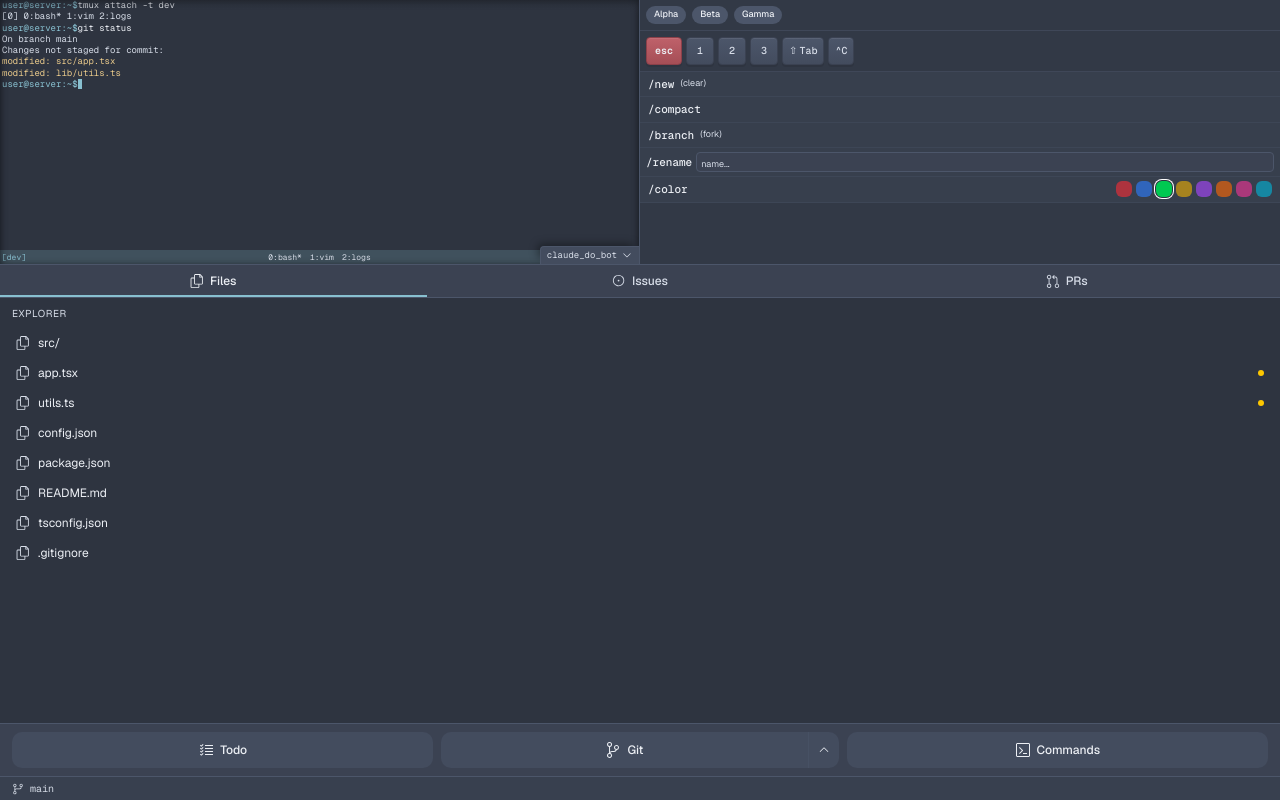
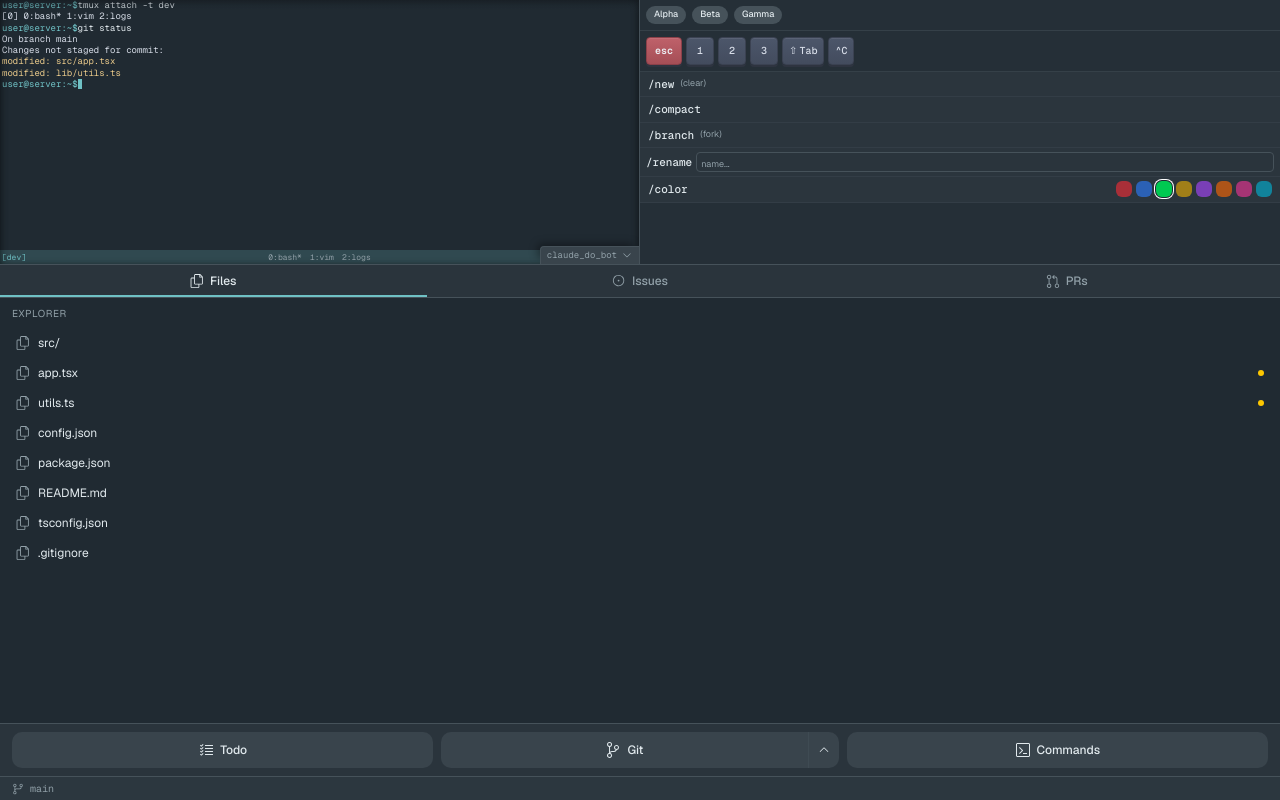
Before and after one commit to claudes-world/v0-cpc-mini-app, a Next.js app: page / in a window 1280 px wide. Built offline with nearby package versions, Linux system fonts and the light colour scheme.

Commit message:
fix: update CSS for proper Nord theme colors in Tailwind v4
Convert hex colors to oklch format and update terminal controls.

Co-authored-by: Liam <1342367+mcorrig4@users.noreply.github.com>

```diff
--- a/app/globals.css
+++ b/app/globals.css
@@ -39,49 +39,58 @@
   --sidebar-ring: oklch(0.708 0 0);
 }
 
-/* Nord Theme - https://www.nordtheme.com */
+/* Nord Theme - https://www.nordtheme.com
+   Polar Night: nord0 #2e3440, nord1 #3b4252, nord2 #434c5e, nord3 #4c566a
+   Snow Storm: nord4 #d8dee9, nord5 #e5e9f0, nord6 #eceff4
+   Frost: nord7 #8fbcbb, nord8 #88c0d0, nord9 #81a1c1, nord10 #5e81ac
+   Aurora: nord11 #bf616a, nord12 #d08770, nord13 #ebcb8b, nord14 #a3be8c, nord15 #b48ead
+*/
 .dark {
-  /* Polar Night - backgrounds */
-  --background: #2e3440;
-  --foreground: #eceff4;
-  --card: #3b4252;
-  --card-foreground: #eceff4;
-  --popover: #3b4252;
-  --popover-foreground: #eceff4;
+  /* Polar Night - backgrounds (blue-gray, not black!) */
+  --background: oklch(0.28 0.02 240);
+  --foreground: oklch(0.93 0.01 230);
+  --card: oklch(0.32 0.02 240);
+  --card-foreground: oklch(0.93 0.01 230);
+  --popover: oklch(0.32 0.02 240);
+  --popover-foreground: oklch(0.93 0.01 230);
   /* Frost - primary accent (nord8 - bright cyan) */
-  --primary: #88c0d0;
-  --primary-foreground: #2e3440;
-  /* Polar Night - secondary */
-  --secondary: #434c5e;
-  --secondary-foreground: #d8dee9;
-  --muted: #434c5e;
-  --muted-foreground: #d8dee9;
-  --accent: #4c566a;
-  --accent-foreground: #eceff4;
+  --primary: oklch(0.76 0.08 200);
+  --primary-foreground: oklch(0.28 0.02 240);
+  /* Polar Night - secondary (nord2) */
+  --secondary: oklch(0.38 0.02 240);
+  --secondary-foreground: oklch(0.87 0.01 230);
+  /* nord2 for muted */
+  --muted: oklch(0.38 0.02 240);
+  --muted-foreground: oklch(0.70 0.02 230);
+  /* nord3 for accent */
+  --accent: oklch(0.43 0.02 240);
+  --accent-foreground: oklch(0.93 0.01 230);
   /* Aurora - destructive (nord11 - red) */
-  --destructive: #bf616a;
-  --destructive-foreground: #eceff4;
-  --border: #4c566a;
-  --input: #3b4252;
-  --ring: #88c0d0;
+  --destructive: oklch(0.58 0.15 15);
+  --destructive-foreground: oklch(0.93 0.01 230);
+  /* nord3 for borders */
+  --border: oklch(0.43 0.02 240);
+  --input: oklch(0.32 0.02 240);
+  --ring: oklch(0.76 0.08 200);
   /* Aurora colors for charts */
-  --chart-1: #88c0d0;
-  --chart-2: #81a1c1;
-  --chart-3: #5e81ac;
-  --chart-4: #a3be8c;
-  --chart-5: #ebcb8b;
-  --sidebar: #3b4252;
-  --sidebar-foreground: #eceff4;
-  --sidebar-primary: #88c0d0;
-  --sidebar-primary-foreground: #2e3440;
-  --sidebar-accent: #434c5e;
-  --sidebar-accent-foreground: #eceff4;
-  --sidebar-border: #4c566a;
-  --sidebar-ring: #88c0d0;
-  /* Terminal colors */
-  --terminal: #2e3440;
-  --terminal-foreground: #a3be8c;
-  --terminal-muted: #4c566a;
+  --chart-1: oklch(0.76 0.08 200);
+  --chart-2: oklch(0.68 0.08 230);
+  --chart-3: oklch(0.55 0.10 250);
+  --chart-4: oklch(0.72 0.12 140);
+  --chart-5: oklch(0.82 0.12 90);
+  /* Sidebar using nord1 */
+  --sidebar: oklch(0.32 0.02 240);
+  --sidebar-foreground: oklch(0.93 0.01 230);
+  --sidebar-primary: oklch(0.76 0.08 200);
+  --sidebar-primary-foreground: oklch(0.28 0.02 240);
+  --sidebar-accent: oklch(0.38 0.02 240);
+  --sidebar-accent-foreground: oklch(0.93 0.01 230);
+  --sidebar-border: oklch(0.43 0.02 240);
+  --sidebar-ring: oklch(0.76 0.08 200);
+  /* Terminal - nord0 background with nord14 green text */
+  --terminal: oklch(0.28 0.02 240);
+  --terminal-foreground: oklch(0.72 0.12 140);
+  --terminal-muted: oklch(0.43 0.02 240);
 }
 
 @theme inline {
```
